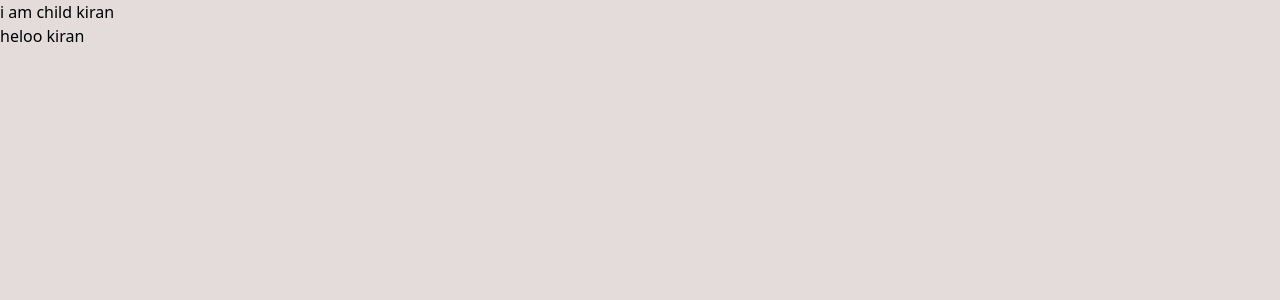
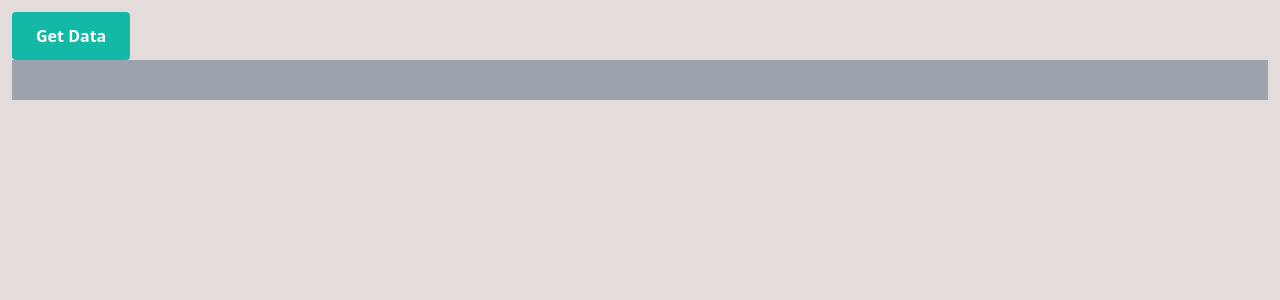
Before and after one commit to Sumitgupta22/React_prectic, a React (Vite) app: page / in a window 1280 px wide. Shown: the top 300 px of the page. Built offline with nearby package versions, Linux system fonts and the light colour scheme.

Commit message:
get data by picsum api

```diff
--- a/package.json
+++ b/package.json
@@ -10,6 +10,7 @@
     "preview": "vite preview"
   },
   "dependencies": {
+    "axios": "^1.7.9",
     "react": "^18.3.1",
     "react-dom": "^18.3.1"
   },
--- a/src/App.jsx
+++ b/src/App.jsx
@@ -1,11 +1,38 @@
-//import React from 'react'
-
-import Child from "./components/Child";
+import axios from "axios";
+import React, { useState } from "react";
 
 const App = () => {
+  const [data, setdata] = useState([]);
+  const getdataa = async () => {
+    const data1 = await axios.get(
+      "https://picsum.photos/v2/list?page=2&limit=10"
+      //npm i axios  this api run in cmd
+    );
+    setdata(data1.data);
+
+    // console.log(data);
+  };
   return (
-    <div>
-      <Child name="kiran" />
+    <div className="p-3">
+      <button
+        onClick={getdataa}
+        className="bg-teal-500 active:scale-90 rounded text-white font-semibold text=2xl px-6 py-3"
+      >
+        Get Data
+      </button>
+      <div className="p-5 bg-gray-400">
+        {data.map(function (elem, key) {
+          return (
+            <div
+              key={key}
+              className="bg-gray-50 items-center flex justify-between px-7 w-full py-6 rounded mb-3"
+            >
+              <img className=" w-80" src={elem.download_url} alt="" />
+              <h1>Author : {elem.author}</h1>
+            </div>
+          );
+        })}
+      </div>
     </div>
   );
 };
```
Also changed, not shown: 1 other file (tests, documents, lock files or other folders).
